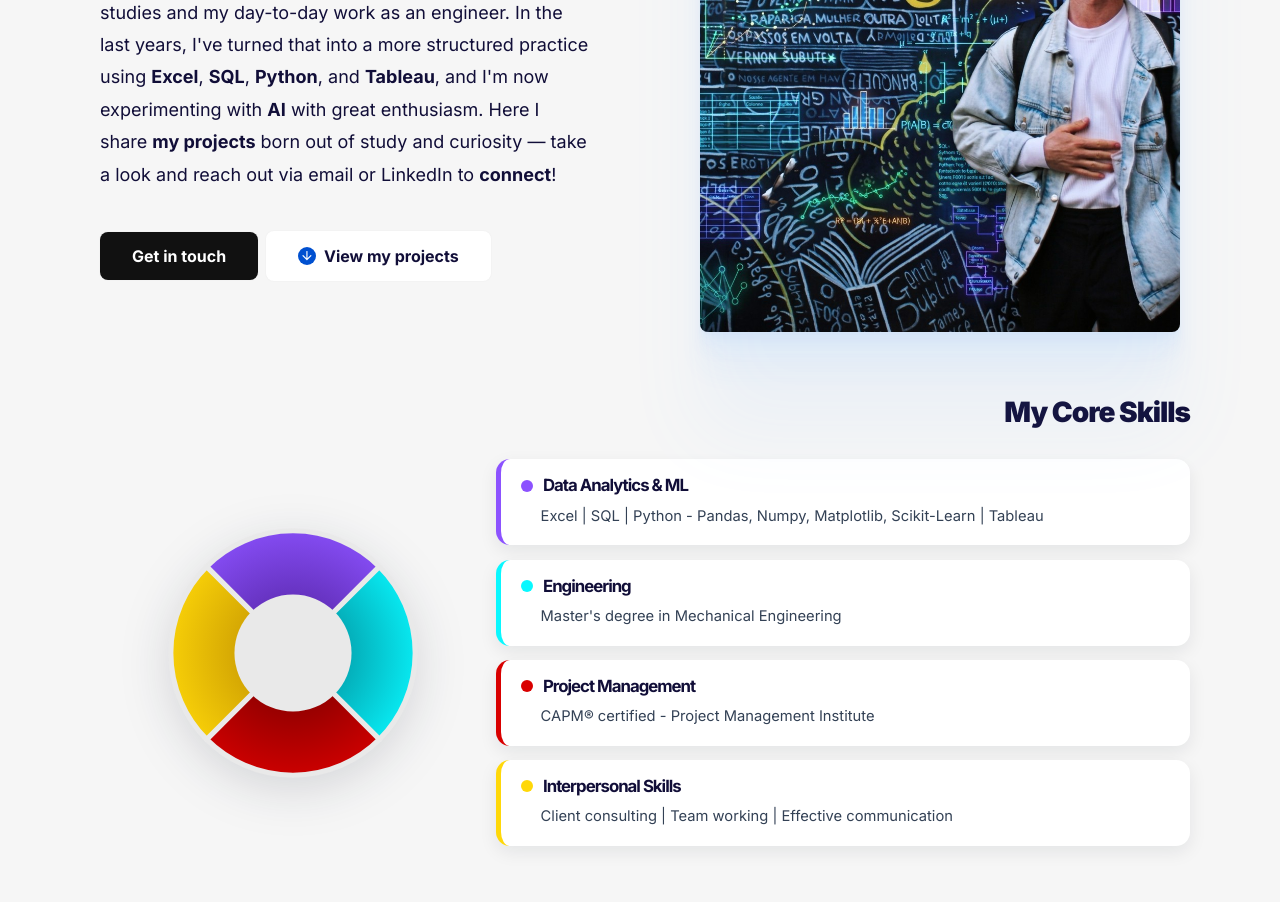
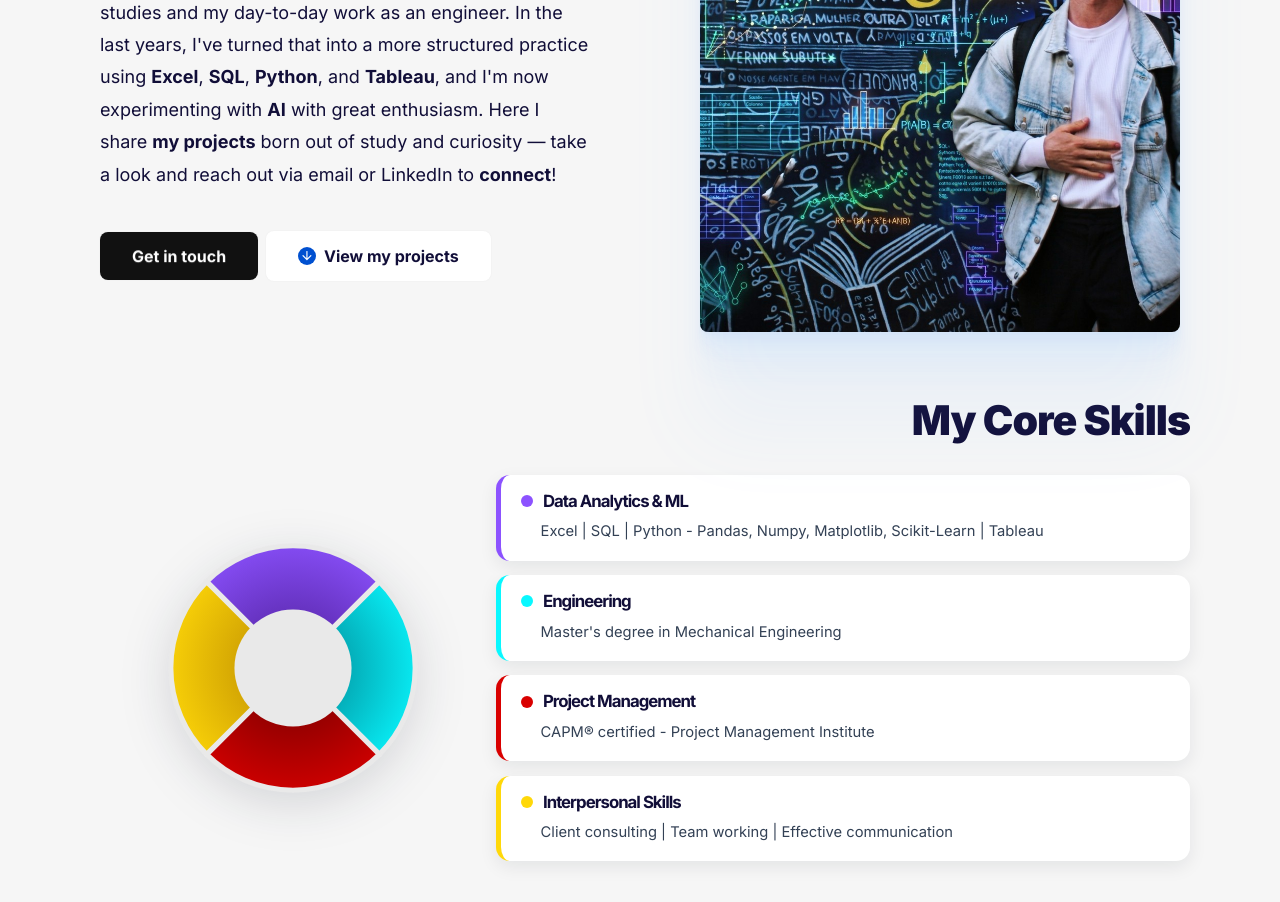
Before and after one commit to gcasarin/gcasarin.github.io, a Jekyll site: the page built from index.html, in a window 1280 px wide. Shown: the part 391-1293 px from the top of the page. Built offline with Jekyll 4.4.1, drawn with Linux system fonts in a browser that asks for light colours.

Commit message:
Use CSS variable for section title font sizes
Refactor section title sizes to use a CSS variable for consistency.

```diff
--- a/assets/css/main.css
+++ b/assets/css/main.css
@@ -4325,14 +4325,16 @@ section,
     margin-top: 24px;
 }
 
-/* Riduzione leggera del titolo dell'hero */
-.c-hero__title {
-  font-size: clamp(1.75rem, 3.2vw, 3rem);
+:root {
+  /* Regola la dimensione per tutti i titoli di sezione */
+  --section-title-size: clamp(1.75rem, 3.2vw, 3rem);
+}
+
+/* Applica la stessa dimensione a tutte le sezioni */
+.projects .section__title,
+.skills-section .section-title,
+.c-hero__title,
+.c-contact-form__contact-title {
+  font-size: var(--section-title-size) !important;
   line-height: 1.2;
 }
-
-/* Riduzione leggera del titolo del contact form */
-.c-contact-form__contact-title {
-  font-size: clamp(1.75rem, 3.2vw, 3rem);
-  line-height: 1.2;
-}
```
